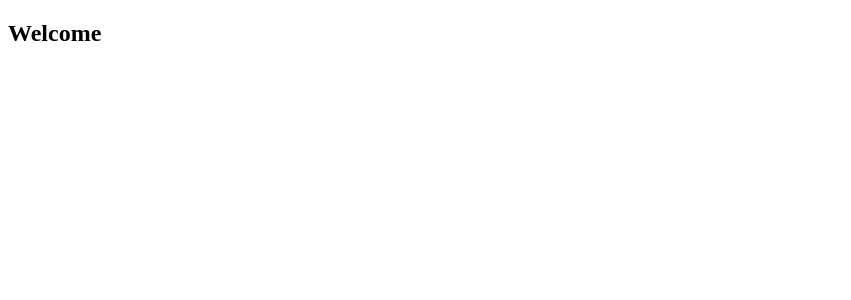
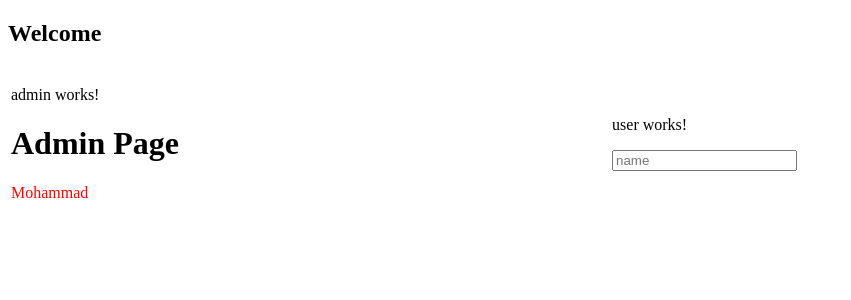
Before and after one commit to Mosouri/angular20, an Angular app in the folder angular20Tutorial/: page / in a window 1280 px wide. Shown: the top 300 px of the page, without its empty margins (0-851 px from the left). Built offline with nearby package versions, Linux system fonts and the light colour scheme.

Commit message:
life cycle event

```diff
--- a/angular20Tutorial/src/app/app.html
+++ b/angular20Tutorial/src/app/app.html
@@ -1 +1,12 @@
 <h2>Welcome</h2>
+
+<table style="width: 100%;">
+    <tr>
+        <td>
+            <app-admin></app-admin>
+        </td>
+        <td>
+            <app-user></app-user>
+        </td>
+    </tr>
+</table>
--- a/angular20Tutorial/src/app/app.ts
+++ b/angular20Tutorial/src/app/app.ts
@@ -1,9 +1,11 @@
 import { Component, signal } from '@angular/core';
 import { RouterOutlet } from '@angular/router';
+import { Admin } from './components/admin/admin';
+import { User } from './components/user/user';
 
 @Component({
   selector: 'app-root',
-  imports: [RouterOutlet],
+  imports: [Admin,User],
   templateUrl: './app.html',
   styleUrl: './app.css'
 })
--- /dev/null
+++ b/angular20Tutorial/src/app/components/admin/admin.css
@@ -0,0 +1,3 @@
+.primaryColor {
+  color: red;
+}
--- /dev/null
+++ b/angular20Tutorial/src/app/components/admin/admin.html
@@ -0,0 +1,4 @@
+<p>admin works!</p>
+<h1>Admin Page</h1>
+
+<span class="primaryColor">{{ firstName }}</span>
--- /dev/null
+++ b/angular20Tutorial/src/app/components/admin/admin.ts
@@ -0,0 +1,15 @@
+import { Component } from '@angular/core';
+
+@Component({
+  selector: 'app-admin',
+  imports: [],
+  templateUrl: './admin.html',
+  styleUrl: './admin.css',
+})
+export class Admin {
+  firstName = 'Mohammad';
+
+  courseName = 'Angular 20 Tutorial';
+
+  rollNo = 111;
+}
--- /dev/null
+++ b/angular20Tutorial/src/app/components/user/user.html
@@ -0,0 +1,3 @@
+<p>user works!</p>
+
+<input type="text" placeholder="name" />
```
Also changed, not shown: angular20Tutorial/src/app/components/user/user.ts (added, +11 -0 lines), angular20Tutorial/src/app/components/user/user.css (added), 2 other files (tests, documents, lock files or other folders).
